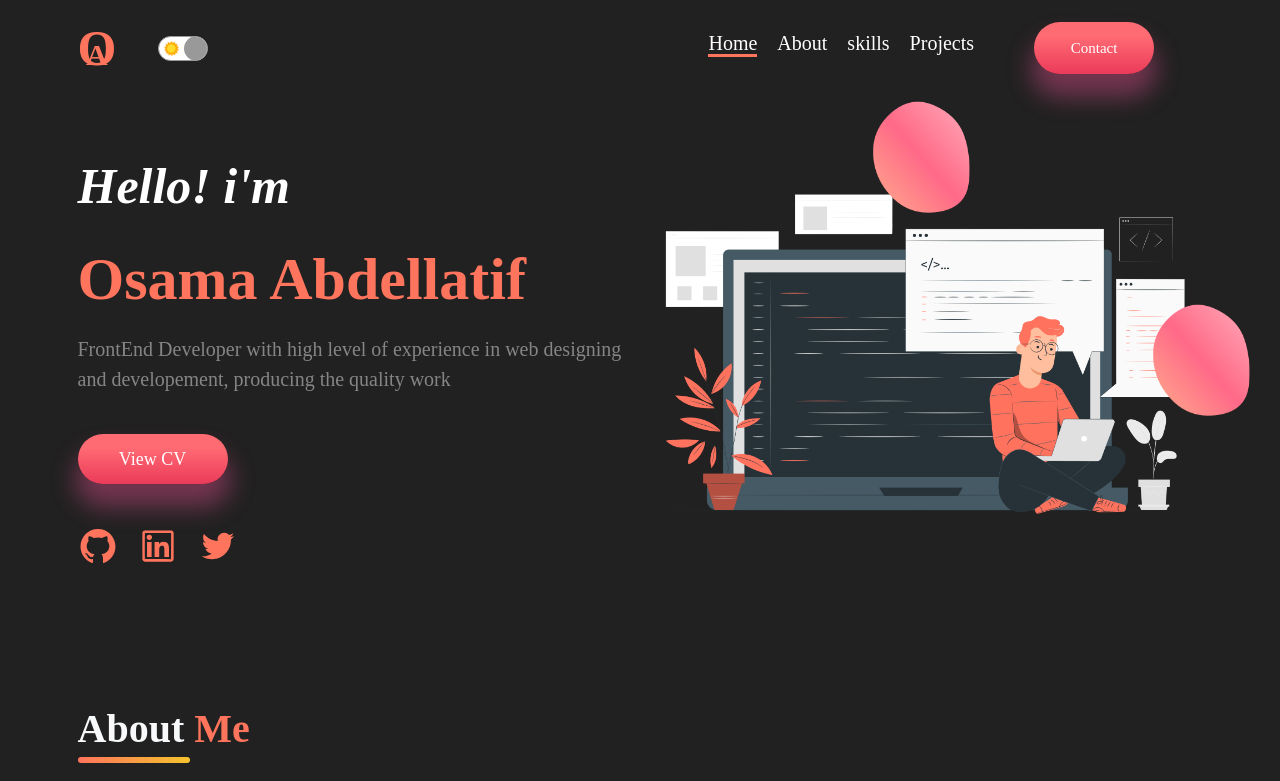
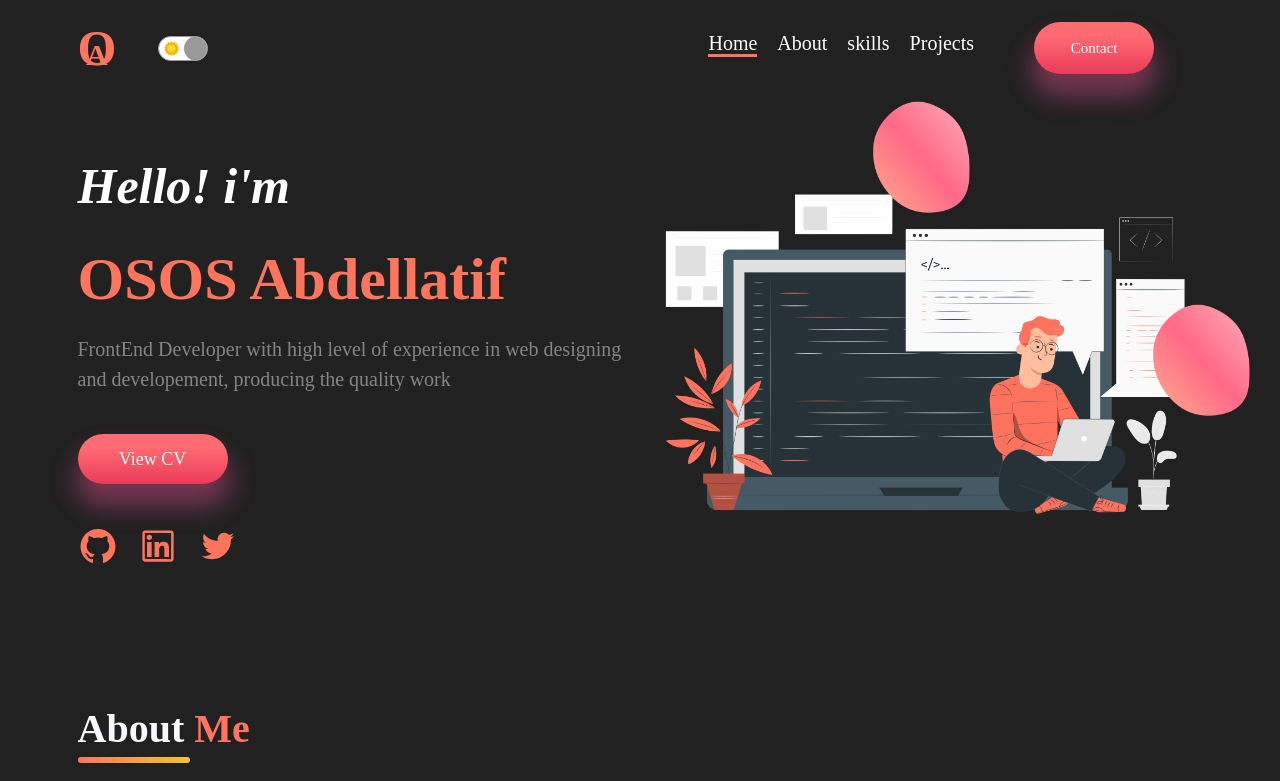
Before and after one commit to OsamaAbdellateef/OsamaAbdellatef, a React (Create React App) app: page / in a window 1280 px wide. Shown: the top 781 px of the page. Built offline with nearby package versions, Linux system fonts and the light colour scheme.

Commit message:
fixing fonts

```diff
--- a/src/components/Intro/Intro.js
+++ b/src/components/Intro/Intro.js
@@ -23,7 +23,7 @@ export default function Intro() {
             <span className={`${darkMode && "text-white"} mt-4 mt-md-0`}>
               Hello! i'm{" "}
             </span>
-            <span>Osama Abdellatif</span>
+            <span>OSOS Abdellatif</span>
             <span>
               FrontEnd Developer with high level of experience in web designing
               and developement, producing the quality work
```
